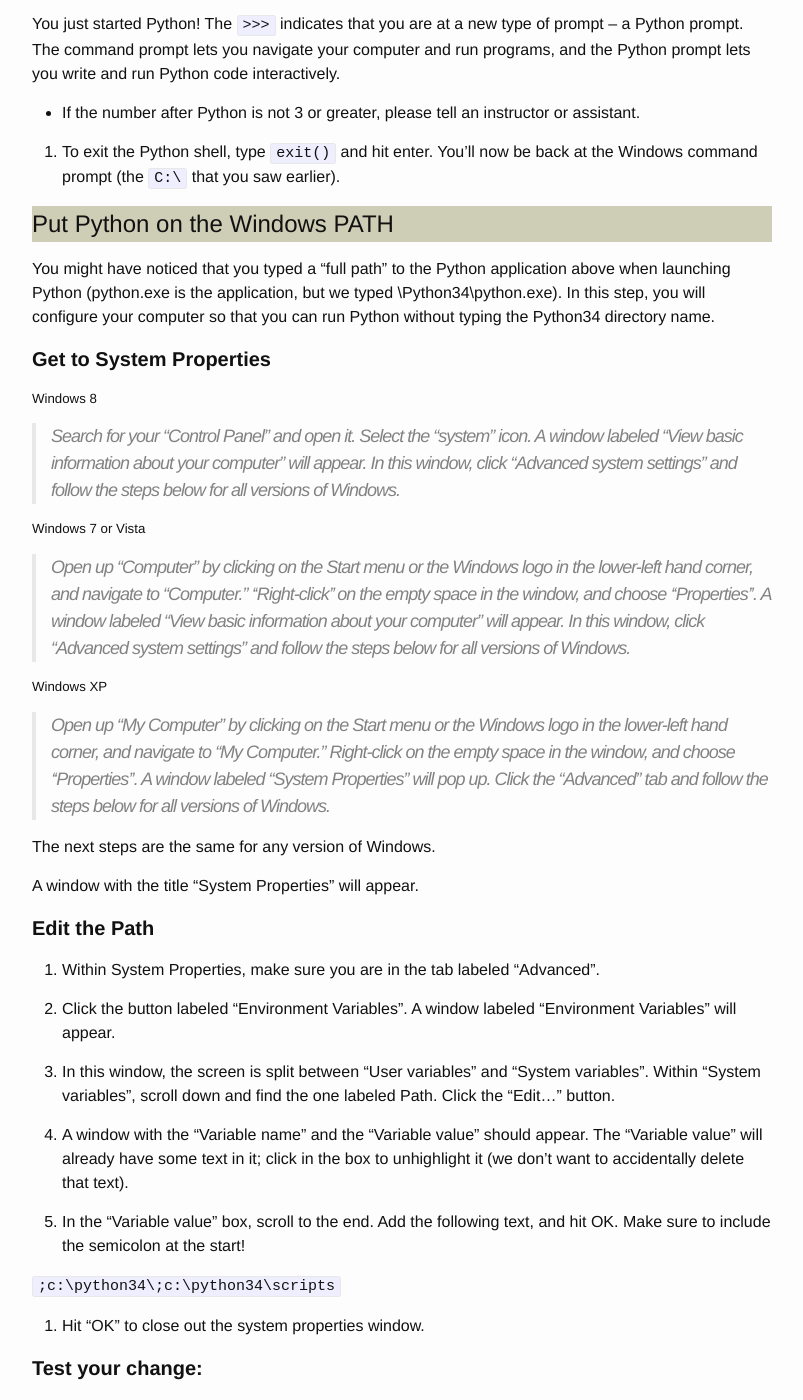
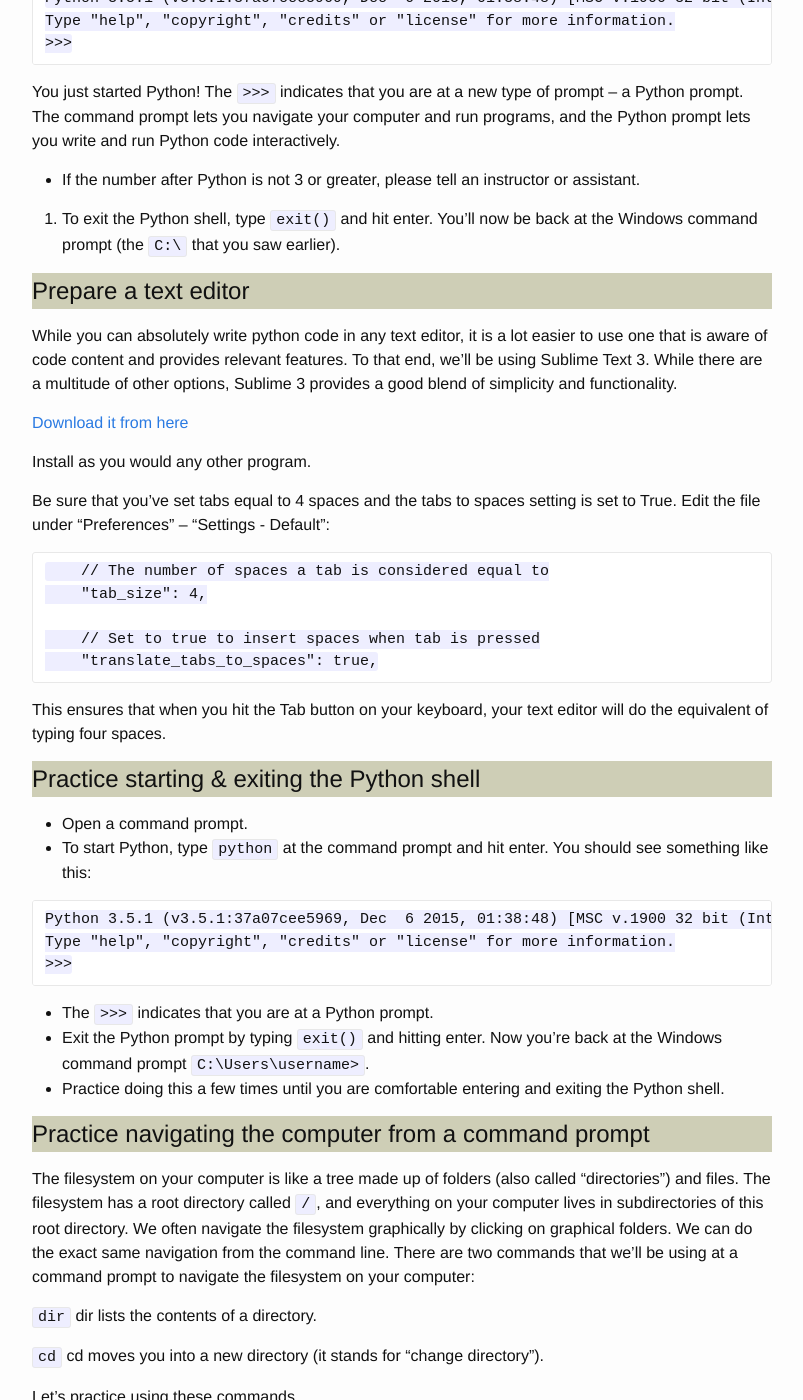
Before and after one commit to PhillyPythonWorkshop/PhillyPythonWorkshop.github.io, a Jekyll site: the page built from pages/friday_windows.md, in a window 1280 px wide and 1400 px high, scrolled down 975 px. Shown: the whole window, without its empty margins (238-1041 px from the left). Built offline with Jekyll 4.4.1, drawn with Linux system fonts in a browser that asks for light colours; some of the changed text lies outside the part shown.

Commit message:
Update Windows instructions for the much-improved and simplified 3.5 installer. Include simplified 'Add to Path' instructions. Update results screens to show the prompt for 3.5 on Windows.

````diff
--- a/pages/friday_windows.md
+++ b/pages/friday_windows.md
@@ -6,27 +6,29 @@
 
 Here's what you need to do to set up your Windows machine.
 
-#Download and Install Python
+# Download and Install Python
 If you already think you have Python 3 installed, please check with a staff member before completing these instructions.
 
-1.  Click on [this download link](https://www.python.org/ftp/python/3.4.3/python-3.4.3.msi) and choose "run" if you have the option to do so. Otherwise, save it to your computer and double click to start the installer.  Follow the instructions to complete the installation.
+1.  Click on [this download link](https://www.python.org/ftp/python/3.5.1/python-3.5.1.exe) and choose "run" if you have the option to do so. Otherwise, save it to your computer and double click to start the installer.
+  * Windows may prompt you on whether you want to run or install Python. Click RUN or YES when these prompts may appear.
+  * Check the box to "Add Python 3.5 to PATH".
+  * Click "Install Now"; this will also install IDLE, pip, and documentation tools which will make your Python learning experience much easier. Follow the instructions to complete the installation, and click CLOSE when complete.
 
 2.  Open a command prompt (we will be doing this multiple times, so make a note of how to do this!):
-  * On Windows 8 search for "command prompt"
+  * On Windows 8 or Windows 10, search for "command prompt"
   * On Windows 7 or Vista click on the Start menu (the Windows logo in the lower left of the screen), type cmd into the Search field directly above the Start menu button, and click on "cmd" in the search results above the Search field.
   * On Windows XP click on the Start menu (the Windows logo in the lower left of the screen), click on "Run...", type cmd into the text box, and hit enter.
 
   You now have what's called a command prompt.  This command prompt is another way of navigating your computer and running programs -- just textually instead of graphically. We are going to be running Python and Python scripts from this command prompt.
 
-3. At the command prompt (it should look like  `C:\`) type
+3. At the command prompt (which will look something like `C:\Users\username>`, type:
 ```
-python34/python.exe
+python
 ```
 You should see something that looks like this:
 
 ~~~
-Python 3.4.0 (default, Apr 11 2014, 13:05:11)
-[GCC 4.8.2] on linux
+Python 3.5.1 (v3.5.1:37a07cee5969, Dec  6 2015, 01:38:48) [MSC v.1900 32 bit (Intel)] on win32
 Type "help", "copyright", "credits" or "license" for more information.
 >>>
 ~~~
@@ -38,66 +40,7 @@
 
 4. To exit the Python shell, type `exit()` and hit enter.  You'll now be back at the Windows command prompt (the `C:\` that you saw earlier).
 
-# Put Python on the Windows PATH
-
-You might have noticed that you typed a "full path" to the Python application above when launching Python (python.exe is the application, but we typed \Python34\python.exe). In this step, you will configure your computer so that you can run Python without typing the Python34 directory name.
-
-#### Get to System Properties
-
-##### Windows 8
-
-> Search for your "Control Panel" and open it.
-> Select the "system" icon. A window labeled "View basic information about your computer" will appear.
-> In this window, click "Advanced system settings" and follow the steps below for all versions of Windows.
-
-##### Windows 7 or Vista
-
-> Open up "Computer"  by clicking on the Start menu or the Windows logo in the lower-left hand corner, and navigate to "Computer."
-> ''Right-click'' on the empty space in the window, and choose ''Properties''. A window labeled "View basic information about your computer" will appear.
-> In this window, click "Advanced system settings" and follow the steps below for all versions of Windows.
-
-##### Windows XP
-
-> Open up "My Computer"  by clicking on the Start menu or the Windows logo in the lower-left hand corner, and navigate to "My Computer."
-> Right-click on the empty space in the window, and choose ''Properties''.  A window labeled "System Properties" will pop up.
-> Click the "Advanced" tab and follow the steps below for all versions of Windows.
-
-The next steps are the same for any version of Windows.
-
-A window with the title "System Properties" will appear.
-
-#### Edit the Path
-
-1. Within System Properties, make sure you are in the tab labeled "Advanced".
-
-2. Click the button labeled "Environment Variables". A window labeled "Environment Variables" will appear.
-
-3. In this window, the screen is split between "User variables" and "System variables". Within "System variables", scroll down and find the one labeled Path. Click the "Edit..." button.
-
-4. A window with the "Variable name" and the "Variable value" should appear. The "Variable value" will already have some text in it; click in the box to unhighlight it (we don't want to accidentally delete that text).
-
-5. In the "Variable value" box, scroll to the end. Add the following text, and hit OK. Make sure to include the semicolon at the start!
-
-`;c:\python34\;c:\python34\scripts`
-
-6. Hit "OK" to close out the system properties window.
-
-
-#### Test your change:
-Open up a new command prompt.
-
-You do this the same way you did above when installing python. This needs to be a new command prompt because the changes you just made didn't take affect in prompts that were already open.
-
-Type `python3` into the command prompt to start Python
-
-Notice that you now get a Python interpreter, indicated by the change to a `>>>` prompt.
-
-Exit the Python prompt by typing `exit()` and hitting enter.
-
-Now you're back at the Windows command prompt `(C:\)`.
-
-
-#Prepare a text editor
+# Prepare a text editor
 
 While you can absolutely write python code in any text editor, it is a lot easier to use one that is aware of code content and provides relevant features. To that end, we'll be using Sublime Text 3. While there are a multitude of other options, Sublime 3 provides a good blend of simplicity and functionality.
 
@@ -113,31 +56,28 @@
 
     // Set to true to insert spaces when tab is pressed
     "translate_tabs_to_spaces": true,
-
 ~~~
 
 This ensures that when you hit the Tab button on your keyboard, your text editor will do the equivalent of typing four spaces.
 
 
-#Practice starting & exiting the Python shell
+# Practice starting & exiting the Python shell
 
 * Open a command prompt.
-* To start Python, type `python3` at the command prompt and hit enter. You should see something like
+* To start Python, type `python` at the command prompt and hit enter. You should see something like this:
 
 ~~~
-Python 3.4.0 (default, Apr 11 2014, 13:05:11)
-[GCC 4.8.2] on linux
+Python 3.5.1 (v3.5.1:37a07cee5969, Dec  6 2015, 01:38:48) [MSC v.1900 32 bit (Intel)] on win32
 Type "help", "copyright", "credits" or "license" for more information.
 >>>
 ~~~
 
 * The `>>>` indicates that you are at a Python prompt.
-* Exit the Python prompt by typing `exit()` and hitting enter. Now you're back at the Windows command prompt `(C:\)`.
+* Exit the Python prompt by typing `exit()` and hitting enter. Now you're back at the Windows command prompt `C:\Users\username>`.
 * Practice doing this a few times until you are comfortable entering and exiting the Python shell.
 
 
-#Practice navigating the computer from a command prompt
-
+# Practice navigating the computer from a command prompt
 
 The filesystem on your computer is like a tree made up of folders (also called "directories") and files. The filesystem has a root directory called `/`, and everything on your computer lives in subdirectories of this root directory.
 We often navigate the filesystem graphically by clicking on graphical folders. We can do the exact same navigation from the command line.
@@ -176,13 +116,15 @@
 `dir`
 *This lists the contents of the current directory (root).*
 
-####Tips
+
+#### Tips
 
 You can use Tab to auto-complete directory and file names. So from inside the root directory, if you type `cd Use` and hit Tab, the command prompt will auto-complete the directory name, and you can then hit enter to change into the `C:\Users` directory.
 The command prompt maintains a command history. You can use the up arrow to cycle through old commands.
 Note that the text that makes up the command prompt changes as you move around directories. The command prompt will always give the full directory path to your current directory.
 
-####Check your understanding
+
+#### Check your understanding
 
 Answer these questions. Experiment at the command line if you need to! If you aren't sure about an answer, ask a helper.
 
@@ -193,20 +135,25 @@
 * What are 2 ways to avoid typing out a full navigation command? (hint: one requires that you've run the command before)
 * What is the difference between a command prompt and a Python prompt?
 
+
 #### Success!
 You've practiced using dir and cd to navigate your computer's filesystem from the command prompt.
 
-#Start learning Python!
+
+# Start learning Python!
 Go through this [self-directed tutorial](/fridaytutorial/) to start learning to read and write in Python. These concepts will be reviewed in the Saturday lesson, along with some more advanced topics.
 
-#Get dependencies installed for the projects
+
+# Get dependencies installed for the projects
 
 Download the [Wordplay Project](https://github.com/PhillyPythonWorkshop/Wordplay/archive/master.zip).
 
 Download the [Colorwall Project](https://github.com/PhillyPythonWorkshop/Colorwall3/archive/master.zip) for Python 3.
 
-#Practice
+
+# Practice
 Try some [practice exercises](/practice/).  If you've been working on any other tutorials, feel free to go to those too, and ask an instructor to help anywhere you get stuck.
 
-#Checkoff
+
+# Checkoff
 Have an instructor or assistant [check you off](/fridaycheckoff/).
````
